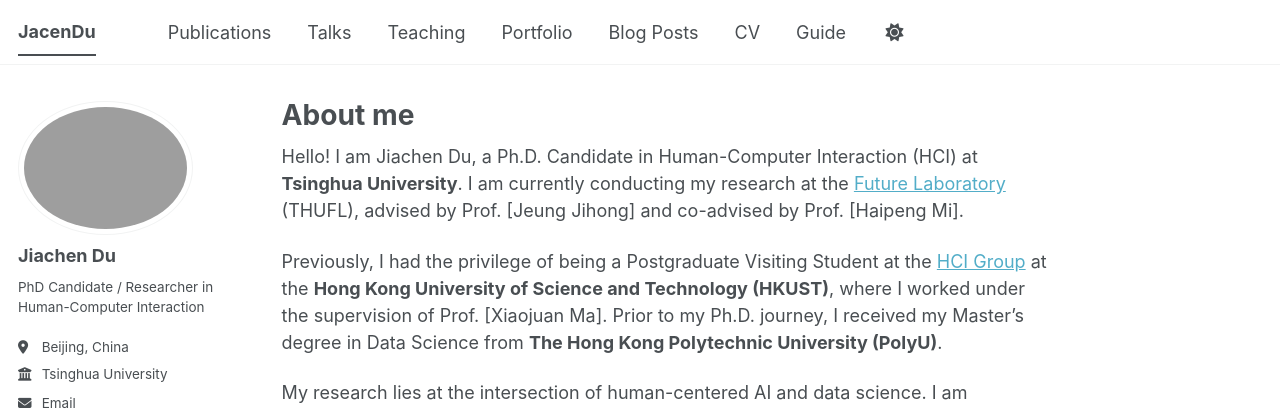
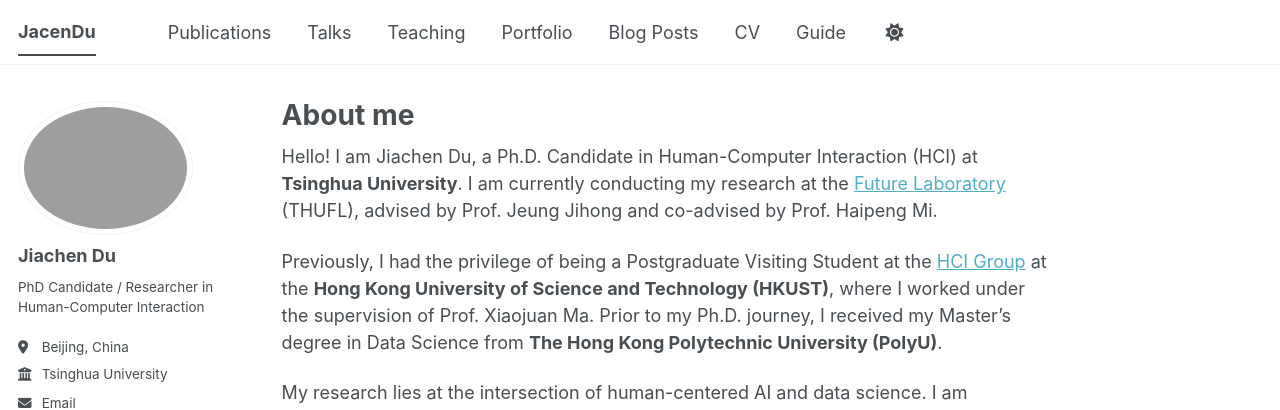
Before and after one commit to JacenDu/JacenDu.github.io, a Jekyll site: the page built from _pages/about.md, in a window 1280 px wide and 1206 px high. Shown: the top 410 px of the window. Built offline with Jekyll 4.4.1, drawn with Linux system fonts in a browser that asks for light colours; some web fonts are replaced; a script bundle is joined from its source files by our own code; library files that are not in the unit come from our copies.

```diff
--- a/_pages/about.md
+++ b/_pages/about.md
@@ -7,9 +7,9 @@ redirect_from:
   - /about.html
 ---
 
-Hello! I am Jiachen Du, a Ph.D. Candidate in Human-Computer Interaction (HCI) at **Tsinghua University**. I am currently conducting my research at the [Future Laboratory](https://thufi.tsinghua.edu.cn/english/index.htm) (THUFL), advised by Prof. [Jeung Jihong] and co-advised by Prof. [Haipeng Mi].
+Hello! I am Jiachen Du, a Ph.D. Candidate in Human-Computer Interaction (HCI) at **Tsinghua University**. I am currently conducting my research at the [Future Laboratory](https://thufi.tsinghua.edu.cn/english/index.htm) (THUFL), advised by Prof. Jeung Jihong and co-advised by Prof. Haipeng Mi.
 
-Previously, I had the privilege of being a Postgraduate Visiting Student at the [HCI Group](https://hci.ust.hk/) at the **Hong Kong University of Science and Technology (HKUST)**, where I worked under the supervision of Prof. [Xiaojuan Ma]. Prior to my Ph.D. journey, I received my Master's degree in Data Science from **The Hong Kong Polytechnic University (PolyU)**.
+Previously, I had the privilege of being a Postgraduate Visiting Student at the [HCI Group](https://hci.ust.hk/) at the **Hong Kong University of Science and Technology (HKUST)**, where I worked under the supervision of Prof. Xiaojuan Ma. Prior to my Ph.D. journey, I received my Master's degree in Data Science from **The Hong Kong Polytechnic University (PolyU)**.
 
 My research lies at the intersection of human-centered AI and data science. I am particularly interested in:
 * **Personal Informatics:** Designing systems that help individuals collect and reflect on personal data.
```
